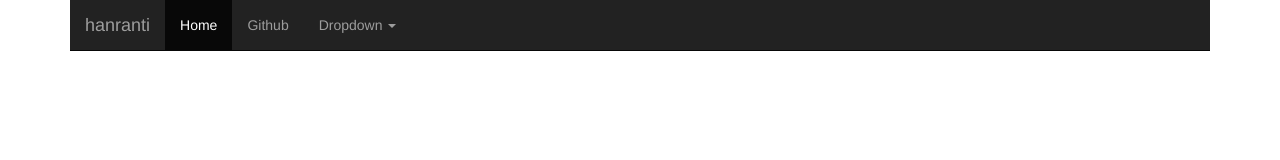
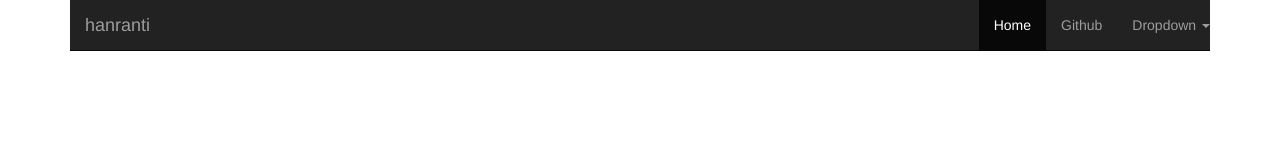
Before and after one commit to hanranti/hanranti.github.io, a plain HTML site: page index.html in a window 1280 px wide. Drawn offline with Linux system fonts and the light colour scheme.

Commit message:
Update index.html

```diff
--- a/index.html
+++ b/index.html
@@ -17,7 +17,7 @@
                 </button>
                 <a class="navbar-brand" href="">hanranti</a>
               </div>
-              <div id="navbar" class="navbar-collapse collapse">
+              <div id="navbar" class="navbar-collapse collapse navbar-right">
                 <ul class="nav navbar-nav">
                   <li class="active"><a href="">Home</a></li>
                   <li><a href="https://github.com/hanranti">Github</a></li>
```
